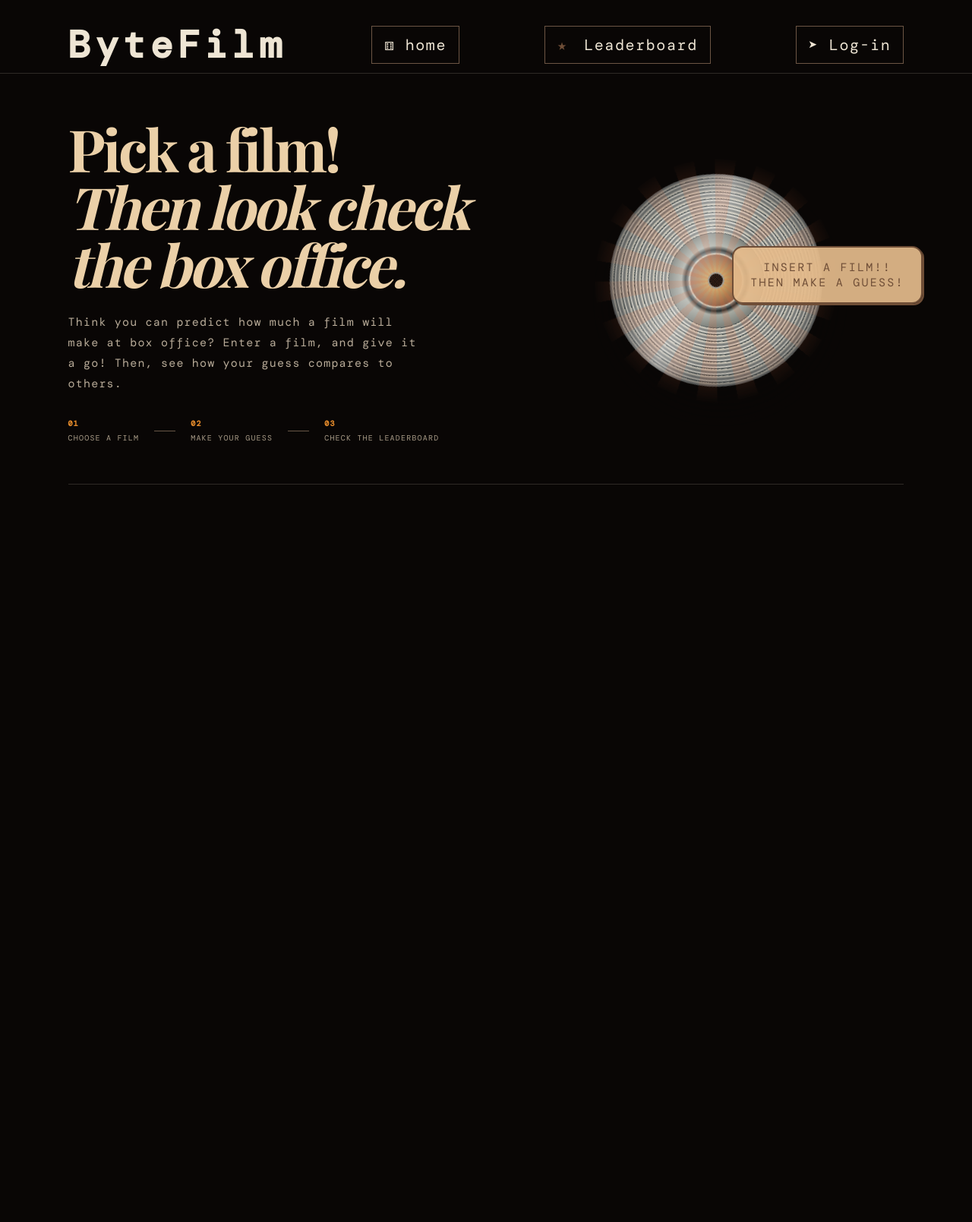
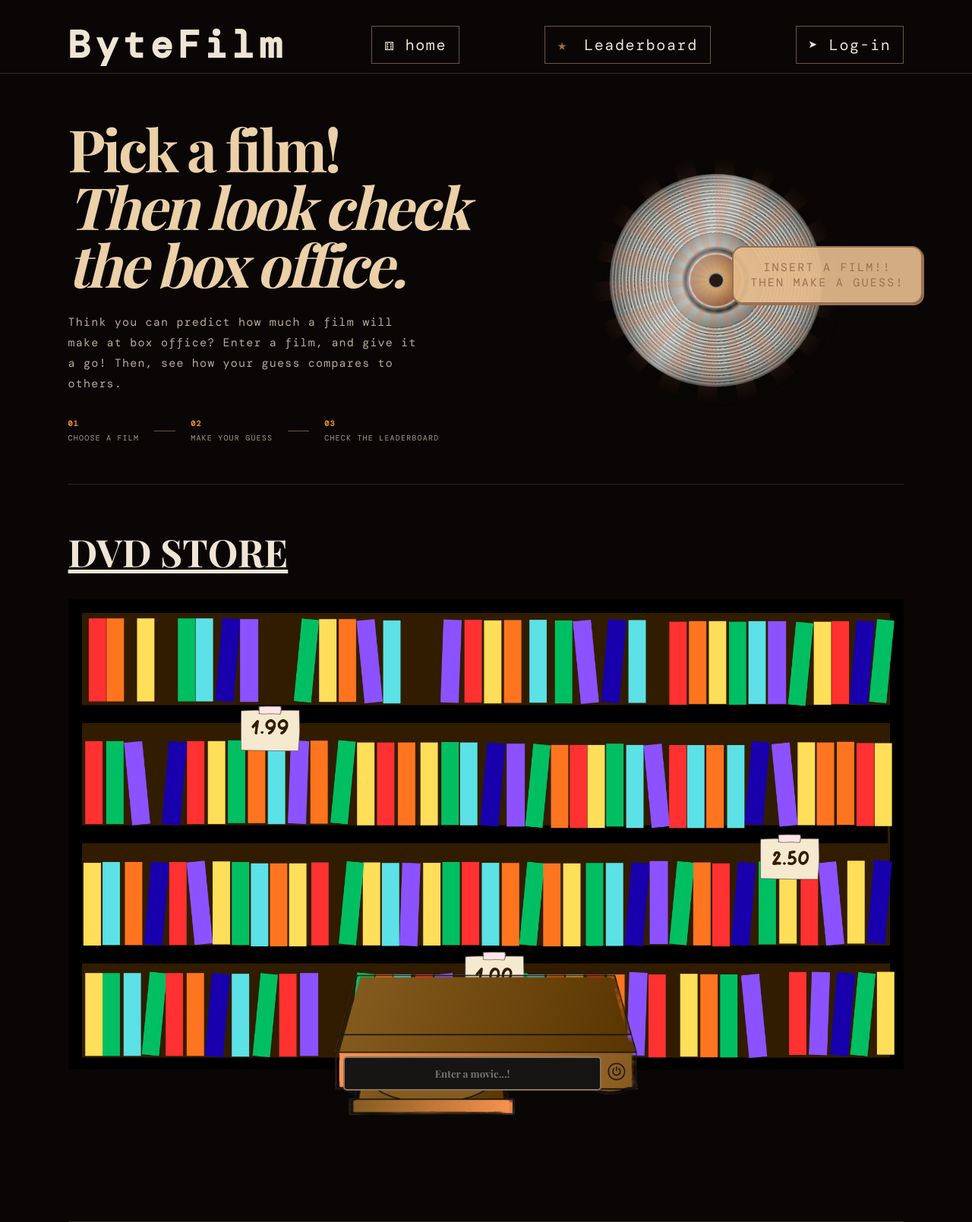
Before and after one commit to elizabethhickmott/ByteFilm, a Python web app: template src/frontend/templates/index.html in a window 1280 px wide. Shown: the whole page at 76% size. Before the commit the page ends 638 px from the top, so only its background shows below. Run offline with Jinja, Linux system fonts and the light colour scheme; the template is opened without the code that fills it, so the values that code supplies are empty.

Commit message:
need to commit

```diff
--- a/src/frontend/static/styles.css
+++ b/src/frontend/static/styles.css
@@ -3,7 +3,7 @@
     --paper: #eee5d4;
     --muted: #a89b87;
     --muted2: #ebd0a8;
-    --brown: #6F4E37;
+    --brown: #9c7050;
     --orange: #e58b2b;
     --blue: #262b7d;
     --green: #20382a;
@@ -219,3 +219,147 @@ main{
 @keyframes float{
     50%{transform:translateY(-10px) rotate(-7deg)};
 }
+
+.shelf-section,.leaderboard-section{
+    padding:5px 0 5px;
+    border-bottom:1px solid var(--line)
+}
+
+.section-heading{
+    display:flex;
+    align-items:end;
+    justify-content:space-between;
+    margin-bottom:20px;
+}
+
+.section-heading .store {
+    margin-bottom:9px;
+    font:800 50px var(--serif);
+}
+
+.shelf-grid{
+    display:grid;
+    grid-template-columns:repeat(5,1fr);
+    gap:22px;
+    align-items:end
+}
+
+
+.shelf-grid {
+    display: block;
+    width: 100%;
+}
+
+.shelf-img {
+    width: 100%;
+    max-width: 1200px;
+    margin: 0 auto;
+}
+
+.shelf-img img {
+    display: block;
+    width: 100%;
+    height: auto;
+    object-fit: contain;
+}
+
+/* SHELF */
+
+.shelf-section {
+    position: relative;
+    padding-bottom: 200px;
+}
+
+.shelf-img {
+    width: 100%;
+    max-width: 1200px;
+    margin: auto;
+}
+
+.shelf-img img {
+    width: 100%;
+    display: block;
+}
+
+
+.player {
+    position: absolute;
+    width: 400px;
+    left: 50%;
+    bottom: 0;
+    transform: translateX(-50%);
+    z-index: 5;
+}
+
+.player-img {
+    width: 100%;
+    display: block;
+    position: relative;
+    z-index: 2;
+}
+
+
+.movie-input {
+    position: absolute;
+    z-index: 3;
+    top: 70%;
+    left: 3%;
+    width: 85%;
+    padding: 12px;
+    box-sizing: border-box;
+    background: #171513;
+    color: white;
+    border: 2px solid #8b735c;
+    border-radius: 5px;
+    text-align: center;
+    font-family: var(--serif);
+}
+
+
+.player {
+    position: absolute;
+    width: 400px;
+    bottom: 150px;
+    left: 50%;
+    transform: translateX(-50%);
+    z-index: 5;
+}
+
+
+
+.player-img {
+    display: block;
+    width: 100%;
+    height: auto;
+    bottom: -30px;
+}
+
+
+
+.player-screen {
+    position: absolute;
+    z-index: 6;
+    top: 15%;
+    left: 25%;
+    width: 50%;
+    height: 25%;
+    display: flex;
+    justify-content: center;
+    align-items: center;
+}
+
+.player-screen input {
+    width: 90%;
+    padding: 10px;
+    border: none;
+    border-radius: 5px;
+    background: #171513;
+    color: white;
+    font-family: var(--serif);
+    text-align: center;
+    outline: none;
+}
+
+.player-screen input::placeholder {
+    color: #c5b9a8;
+}
--- a/src/frontend/templates/layout.html
+++ b/src/frontend/templates/layout.html
@@ -38,6 +38,22 @@
 
       </section>
 
+      <section class="shelf-section">
+        <div class="section-heading">
+            <p class="store"><u><b>DVD STORE</b></u></p>
+        </div>
+        <div class="shelf-grid">
+            <div class="shelf-img">
+                <img src="../images/dvd_shelf.png" alt="DVD shelf">
+            </div>
+        </div>
+        <div class="player">
+            <img class="player-img" src="../images/dvdPlayer_RemoveBackground.png" alt="DVD player">
+            <input type="text" class="movie-input" placeholder="Enter a movie...!">
+        </div>
+
+      </section>
+
    </main>
 </body>
 </html>
```
Also changed, not shown: src/frontend/images/dvdPlayer_RemoveBackground.png (added), src/frontend/images/dvd_shelf.png (added), 4 other files.
